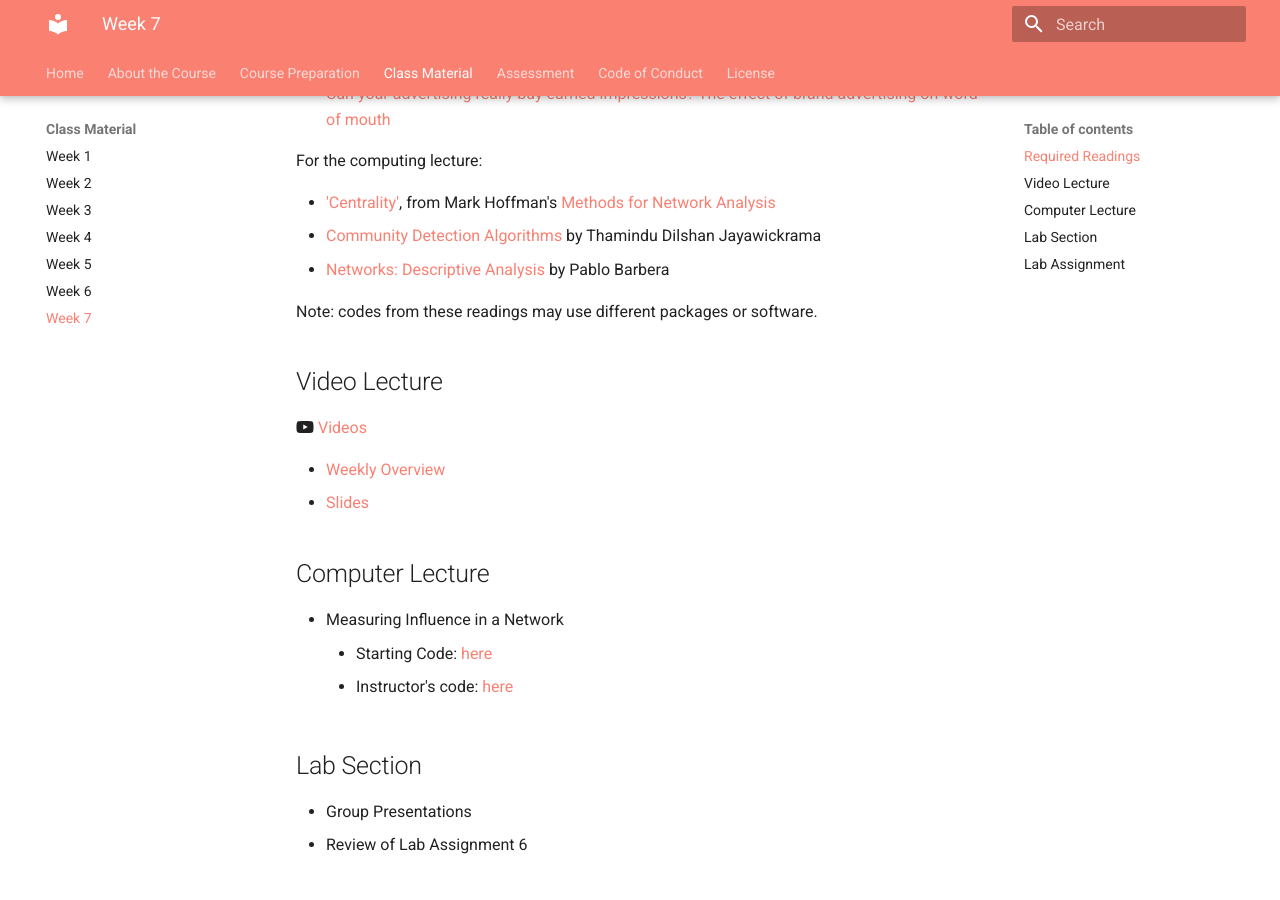
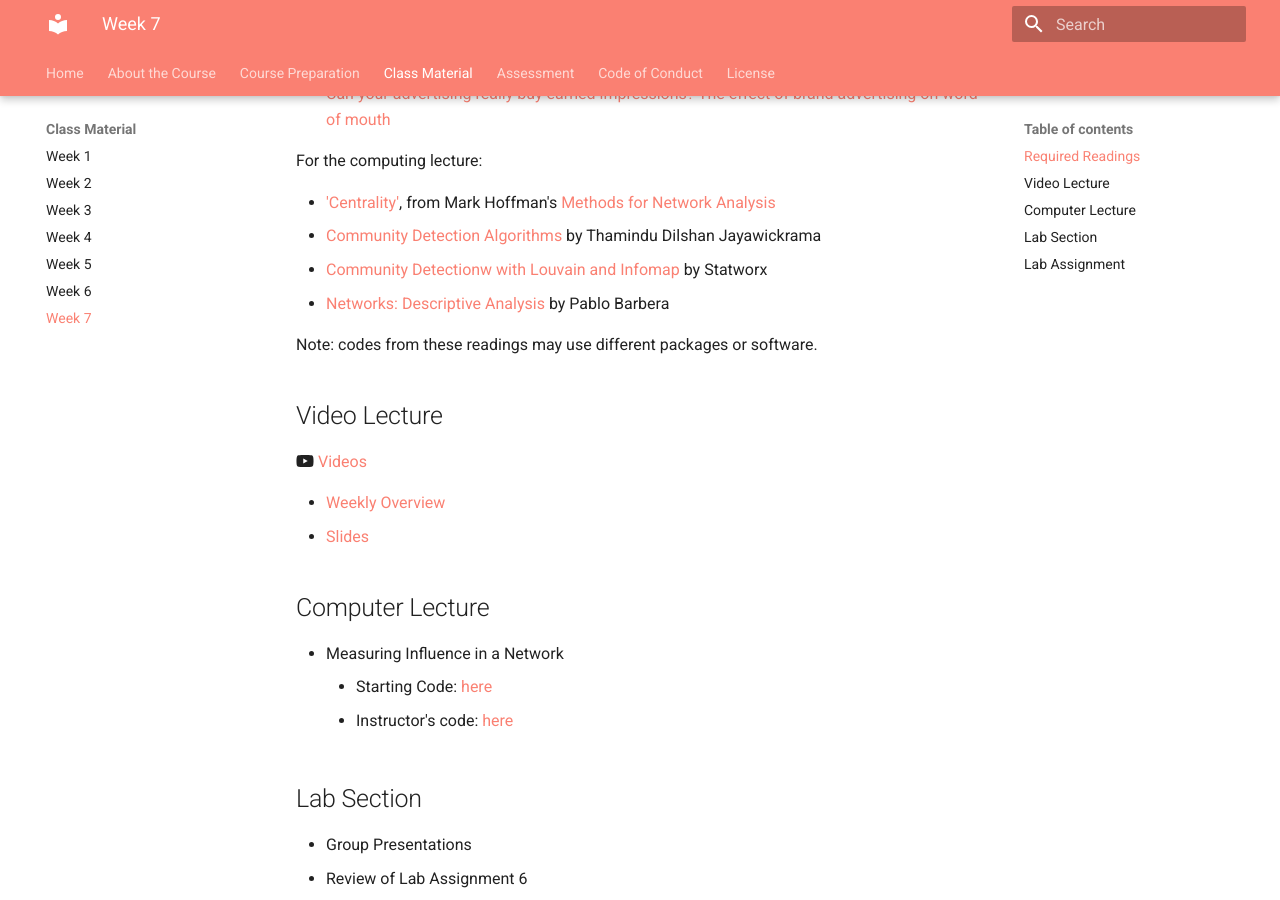
Before and after one commit to tisem-digital-marketing/2022-smwa, an MkDocs documentation site: the page built from docs/classes/week_07.md, in a window 1280 px wide and 900 px high, scrolled down 332 px. Built offline with MkDocs 1.6.1 and Material for MkDocs 9.7.7, drawn with Linux system fonts in a browser that asks for light colours.

Commit message:
extra cda link

```diff
--- a/docs/classes/week_07.md
+++ b/docs/classes/week_07.md
@@ -12,6 +12,7 @@ For the computing lecture:
 
 * ['Centrality'][centrality], from Mark Hoffman's [Methods for Network Analysis][mna]
 * [Community Detection Algorithms][cda] by Thamindu Dilshan Jayawickrama
+* [Community Detectionw with Louvain and Infomap][cda2] by Statworx
 * [Networks: Descriptive Analysis][nda] by Pablo Barbera
 
 Note: codes from these readings may use different packages or software.
```
Also changed, not shown: other parts of docs/classes/week_07.md (+1 -0 lines).
